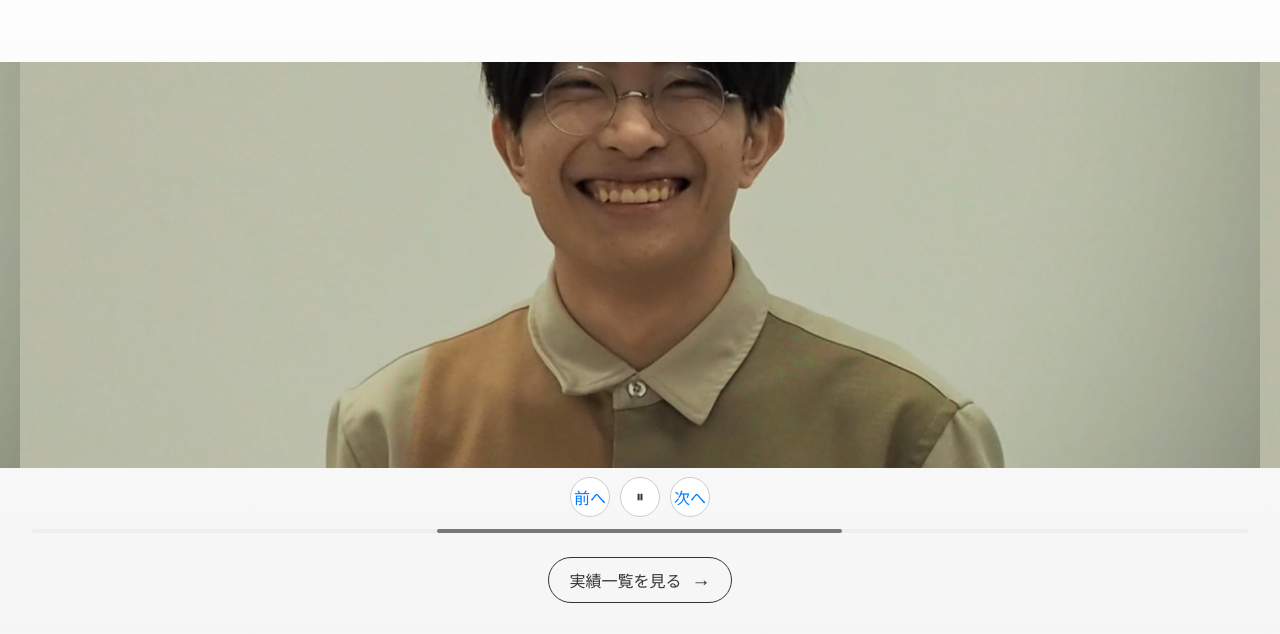
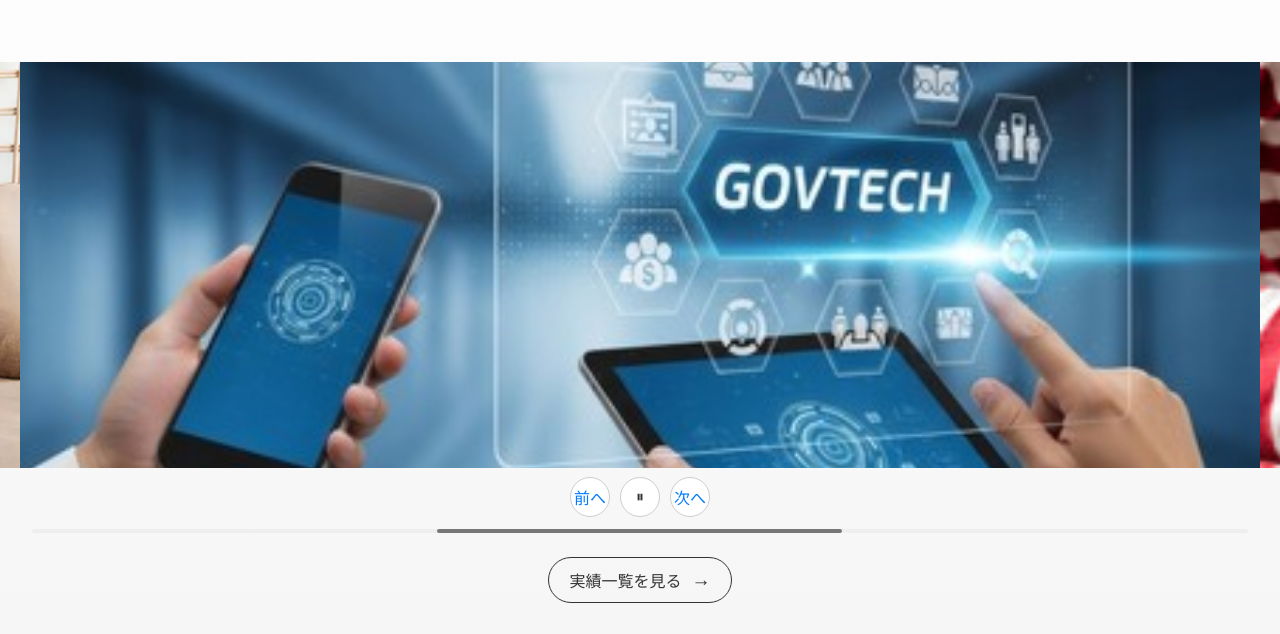
Before and after one commit to mirakura/pitaaan-technology, a plain HTML site: page index.html in a window 1280 px wide. Shown: the part 166-800 px from the top of the page. Drawn offline with nearby package versions, Linux system fonts and the light colour scheme; files whose address does not match are found by name.

Commit message:
add/top:画像を差し替えた

```diff
--- a/index.html
+++ b/index.html
@@ -30,7 +30,7 @@
         <div class="swiper-wrapper">
           <div class="swiper-slide">
             <!-- <img src="images/exec1.jpg" alt="bibain" sizes="80w" /> -->
-            <img src="images/exec1.jpg" alt="bibain" class="slide-image" />
+            <img src="images/bibain.png" alt="bibain" class="slide-image" />
             <div class="slide-caption">
               <h3>ホテル ビバイン</h3>
               <p>宿泊予約システム付き<br />コーポレートサイト</p>
@@ -38,7 +38,7 @@
           </div>
 
           <div class="swiper-slide">
-            <img src="images/exec1.jpg" alt="gavtec" class="slide-image" />
+            <img src="images/gavtecj.jpg" alt="gavtec" class="slide-image" />
             <div class="slide-caption">
               <h3>GavTec美唄</h3>
               <p>行政DX<br />推進サイト</p>
@@ -46,7 +46,7 @@
           </div>
 
           <div class="swiper-slide">
-            <img src="images/exec1.jpg" alt="melody" class="slide-image" />
+            <img src="images/melody.jpg" alt="melody" class="slide-image" />
             <div class="slide-caption">
               <h3>音楽教室 メロディ</h3>
               <p>生徒募集特化型サイト</p>
@@ -101,7 +101,7 @@
       <div class="service-container">
         <div class="service-item">
           <img
-            src="images/exec1.jpg"
+            src="images/website.jpg"
             alt="Webサイト制作"
             sizes="320w"
             srcset="images/exec1.jpg"
@@ -112,7 +112,7 @@
 
         <div class="service-item">
           <img
-            src="images/exec1.jpg"
+            src="images/brochure.jpg"
             alt="パンフレット制作"
             sizes="320w"
             srcset="images/exec1.jpg"
@@ -123,7 +123,7 @@
         </div>
         <div class="service-item">
           <img
-            src="images/exec1.jpg"
+            src="images/architectural-model.jpg"
             alt="建築模型"
             sizes="320w"
             srcset="images/exec1.jpg"
```
Also changed, not shown: images/architectural-model.jpg (added), images/bibain.png (added), images/brochure.jpg (added), images/gavtecj.jpg (added), images/melody.jpg (added), images/website.jpg (added).
